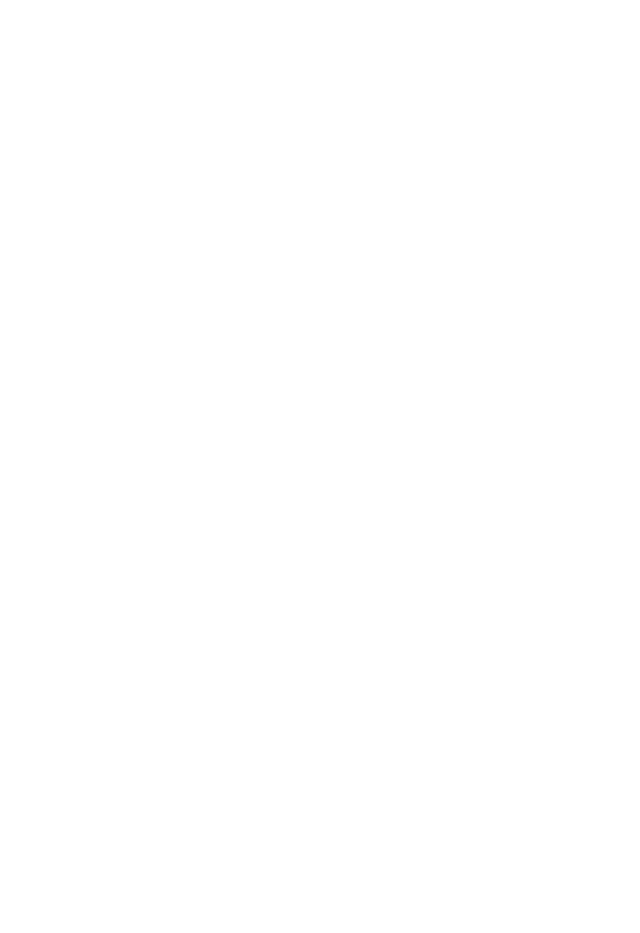
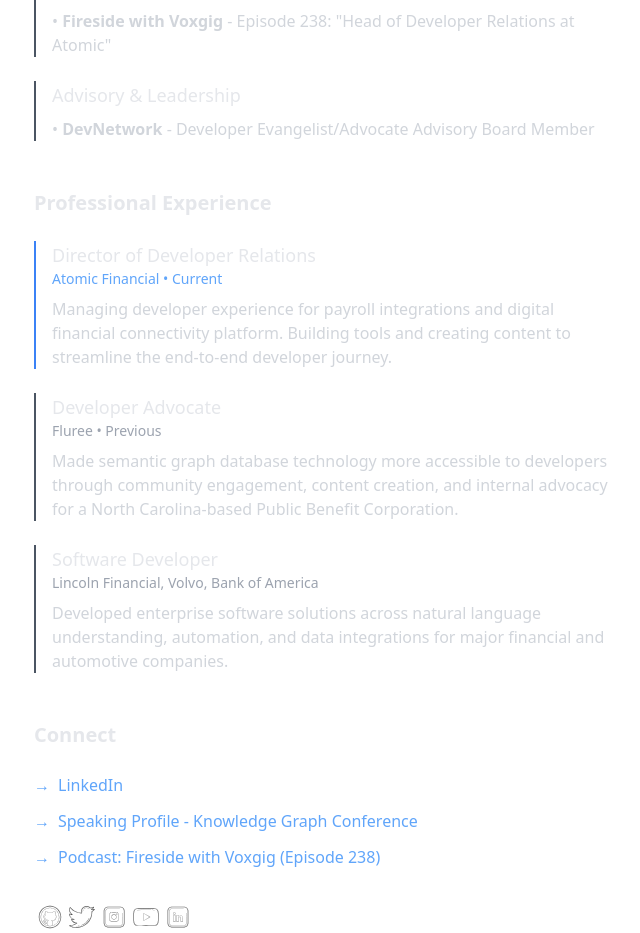
Before and after one commit to Tr3yb0/website, a Nuxt app: page / in a window 1280 px wide. Shown: the part 807-1740 px from the top of the page, without its empty margins (406-1046 px from the left). Before the commit the page ends 800 px from the top, so only its background shows below. Built offline with nearby package versions, Linux system fonts and the light colour scheme.

Commit message:
update page layout to accommodate new sections
Modified index.vue to include all new components:
- Import and display Speaking, Experience, and Contact components
- Adjusted footer spacing for better visual hierarchy
- Maintained consistent component structure

```diff
--- a/pages/index.vue
+++ b/pages/index.vue
@@ -1,5 +1,8 @@
 <script lang="ts" setup>
 import Bio from '~~/components/Bio.vue';
+import Speaking from '~~/components/Speaking.vue';
+import Experience from '~~/components/Experience.vue';
+import Contact from '~~/components/Contact.vue';
 import TBFooter from '~~/components/TBFooter.vue';
 useHead({
   title: 'Trey Botard',
@@ -10,7 +13,10 @@
   <main class="ml-2 mt-2">
     <section class="w-full">
       <Bio />
+      <Speaking />
+      <Experience />
+      <Contact />
     </section>
-    <TBFooter class="mt-4" />
+    <TBFooter class="mt-8" />
   </main>
 </template>
```
